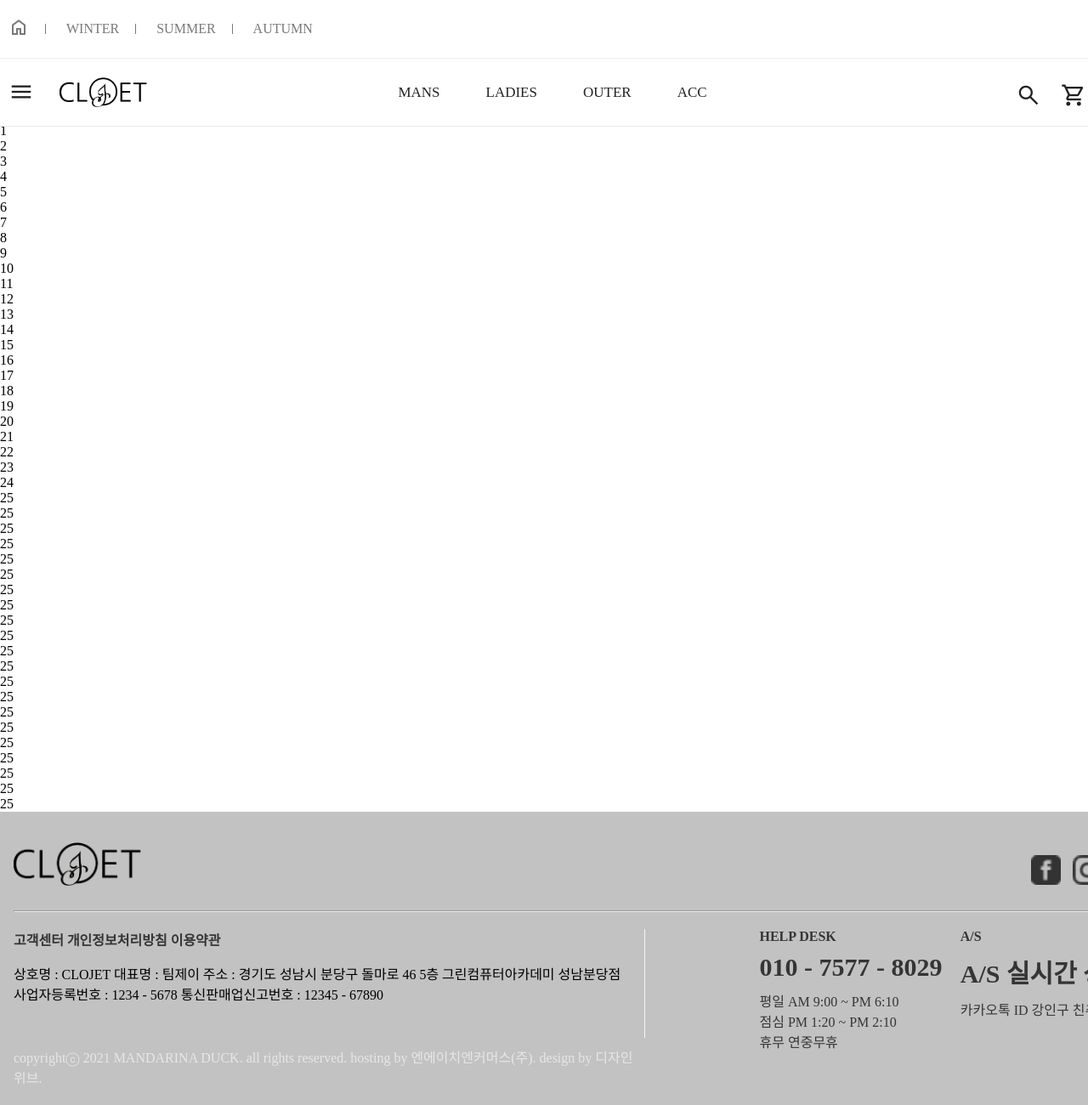
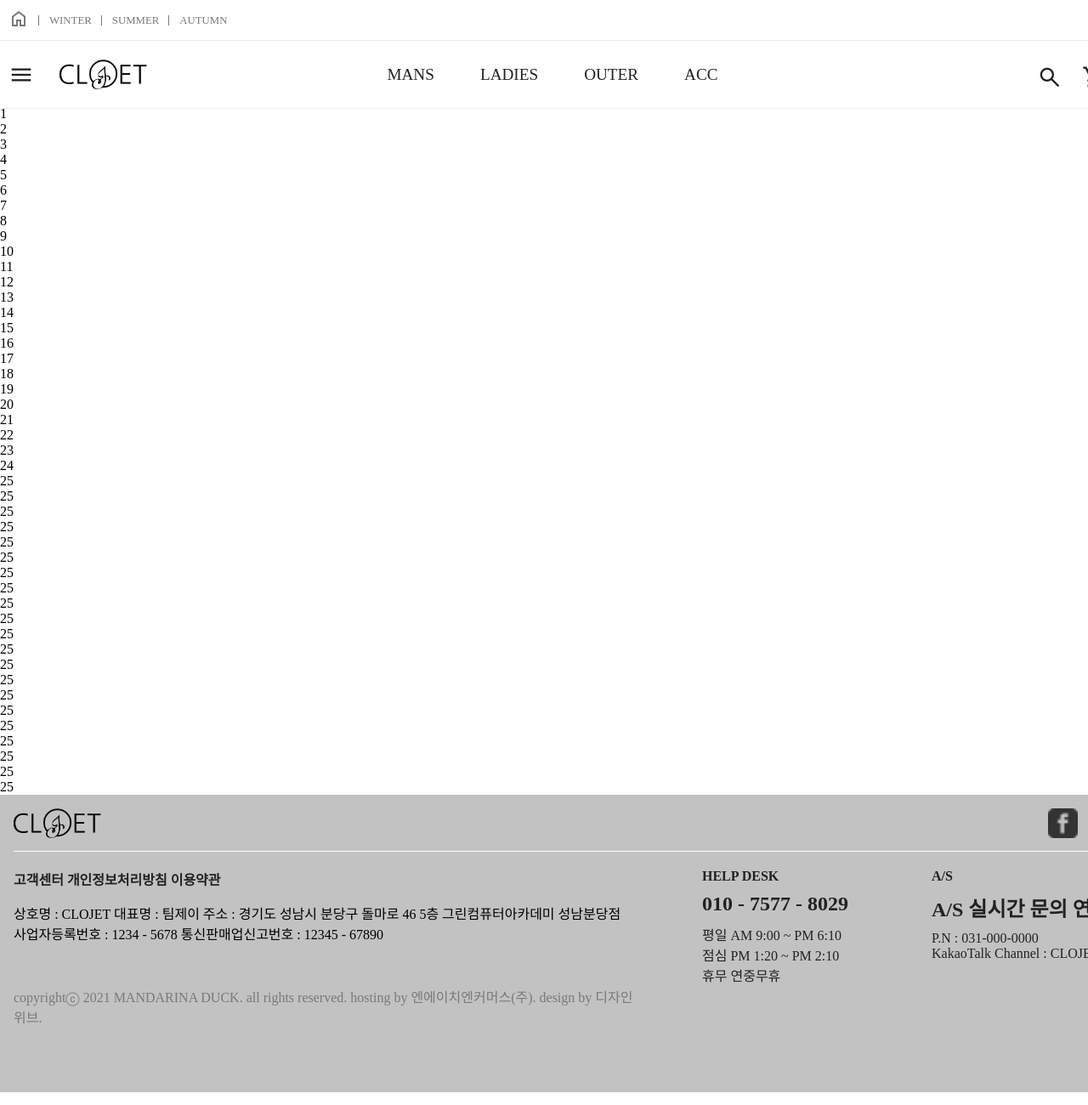
Before and after one commit to Shin-Yong-Jun/clojet_test3, a plain HTML site: page html/header_footer.html in a window 1280 px wide. Shown: the top 1300 px of the page at 85% size. Drawn offline with nearby package versions, Linux system fonts and the light colour scheme.

Commit message:
헤더푸터 완성

```diff
--- a/css/mainPage.css
+++ b/css/mainPage.css
@@ -21,7 +21,7 @@ ul {
 }
 
 main {
-    padding-top: 145px;
+    padding-top: 125px;
 }
 
 
@@ -39,7 +39,7 @@ header {
 /* ======= topmenu ======= */
 header .top {
     border-bottom: 1px solid #ececec;
-    padding: 20px 0;
+    padding: 10px 0;
     background-color: #fff;
 }
 
@@ -48,7 +48,7 @@ header .top .inner_submenu {
 }
 
 header .top .inner_submenu li {
-    margin-right: 40px;
+    margin-right: 20px;
     position: relative;
     display: inline-block;
     vertical-align: middle;
@@ -65,7 +65,7 @@ header .top .inner_submenu li::before {
     position: absolute;
     top: 0;
     bottom: 0;
-    left: -25px;
+    left: -13px;
     margin: auto;
 }
 
@@ -75,7 +75,7 @@ header .top .inner_submenu li:first-child:before {
 
 header .top .inner_submenu li a {
     display: block;
-    font-size: 16px;
+    font-size: 0.8rem;
     color: #797979;
     line-height: 1.1;
     position: relative;
@@ -147,7 +147,7 @@ header .bottom .inner .center>ul>li {
 
 header .bottom .inner .center>ul>li a {
     display: block;
-    font-size: 17px;
+    font-size: 1.2rem;
     color: #222;
     text-align: center;
     line-height: 80px;
@@ -162,6 +162,8 @@ header .bottom .inner .right {
 }
 
 header .bottom .inner .right ul {
+    position: relative;
+    left: 25px;
     text-align: right;
 }
 
@@ -174,8 +176,9 @@ header .bottom .inner .right ul li {
 /* =========== FOOTER ========== */
 /* ======= FOOTER Top ====== */
 .footer_top {
+    position: relative;
     width: 100%;
-    height: 100px;
+    height: 50px;
 }
 
 
@@ -183,20 +186,29 @@ header .bottom .inner .right ul li {
     position: relative;
 }
 .footer_logo img {
-    width: 150px;
+    height: 35px;
     position: absolute;
-    top: 20px;
 }
 
 
 .footer_top a {
     text-decoration: none;
-    font-size: 11px;
     color:dimgrey;
-    padding: 0 0;
 }
 
+.footer_icon {
+    float: right;
+    margin: 10px;
+    position: relative;
+    bottom: 15px;
+    left: 20px;
+}
 
+.footer_icon ul {
+    margin-top: 5px;
+    vertical-align: middle;
+    margin-left: 5px;
+}
 
 .footer_icon li {
     list-style: none;
@@ -204,33 +216,23 @@ header .bottom .inner .right ul li {
     margin-right: 10px;
 }
 
-
-
-.footer_icon {
-    float: right;
-    vertical-align: middle;
-    margin: 10px;
-    position: relative;
-
-}
-
-.footer_icon {
-    position: absolute;
-    right: 0;
-    top: 25px;
-}
-
 .footer_icon img {
     height: 35px;
     display: block;
-    margin-bottom: 15px;
 }
 
+/* footer 상단하단 구분선 */
+.footerline {
+    width: 100%;
+    background-color: white;
+    height: 1px;
+}
 
 /* ======= FOOTER Bottom======= */
 footer{
+    position: relative;
     padding: 2vh;
-    height: 400px;
+    height: 350px;
     background-color: rgb(194, 194, 194);
 }
 
@@ -251,13 +253,14 @@ footer{
 }
 
 .footer_bottom .right{
+    position: relative;
     float: right;
-    width: 35%;
+    width: 40%;
+
 }
 
 .footer_bottom .left{
     float: left;
-    border-right: 1px solid whitesmoke ;
 }
 
 .footer_bottom .link{
@@ -265,28 +268,31 @@ footer{
 }
 
 .footer_bottom .link_list a{
-    color: rgb(54, 53, 53);
+    color: #222;
     font-weight: bolder;
     text-decoration: none;
 }
 
 .footer_bottom .info p:last-child{
     margin-top: 50px;
-    color: rgb(231, 231, 231);
+    color: #797979;
 }
 
 .footer_bottom .help{
+    position: absolute;
     float: left;
     width: 50%;
 }
 
 .footer_bottom .as{
+    position: relative;
+    margin-left: 35px;
     float: right;
     width: 50%;
 }
 
 .footer_bottom p, footer .bottom span{
-    color: rgb(54, 53, 53);
+    color: #222;
 }
 
 .footer_bottom .right div p:first-child{
@@ -295,7 +301,7 @@ footer{
 .footer_bottom .right p:nth-child(2){
     margin: 10px 0;
     font-weight: bolder;
-    font-size: 30px;
+    font-size: 1.5rem;
 }
 
 /* FOOTER 로고 이미지 추가 */
--- a/html/header_footer.html
+++ b/html/header_footer.html
@@ -181,10 +181,9 @@
               <a href="#"><img src="../image/y-icon.png" alt="유튜브"></a>
             </li>
           </ul>
-
         </div>
       </div>
-      <hr>
+      <div class="footerline"></div>
       <div class="footer_bottom">
         <div class="left">
           <div class="link">
@@ -216,8 +215,9 @@
           </div>
           <div class="as">
             <p>A&sol;S</p>
-            <p>A&sol;S 실시간 상담</p>
-            <p>카카오톡 ID 강인구 친추</p>
+            <p>A&sol;S 실시간 문의 연락처</p>
+            <p>P.N : 031-000-0000</p>
+            <p>KakaoTalk Channel : CLOJET </p>
           </div>
         </div>
       </div>
```
